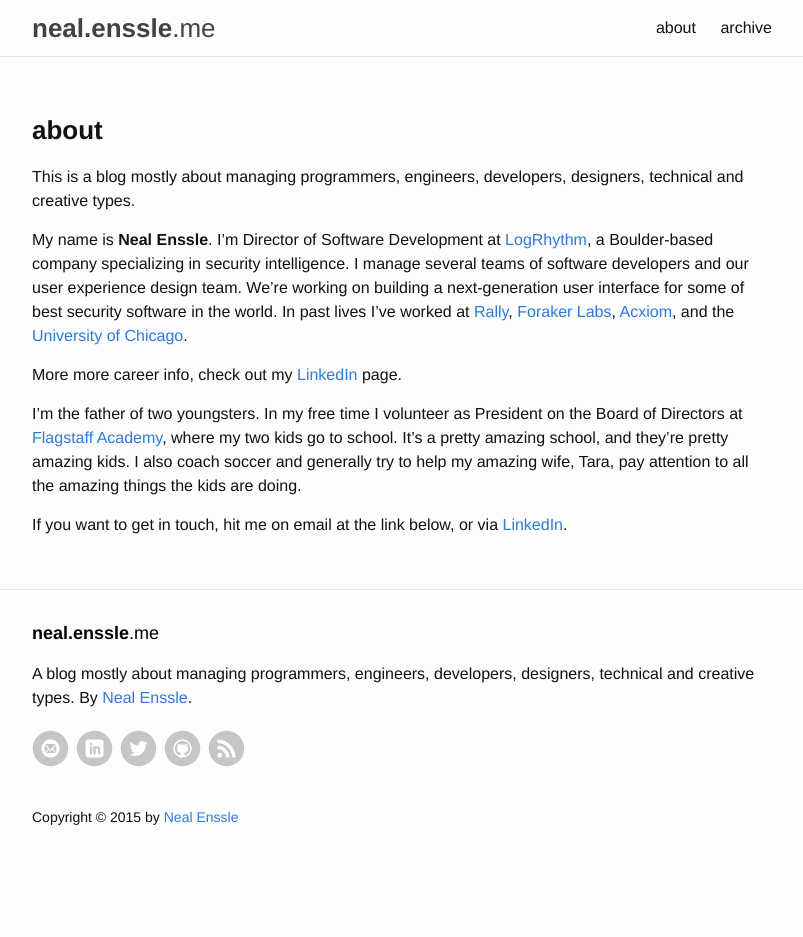
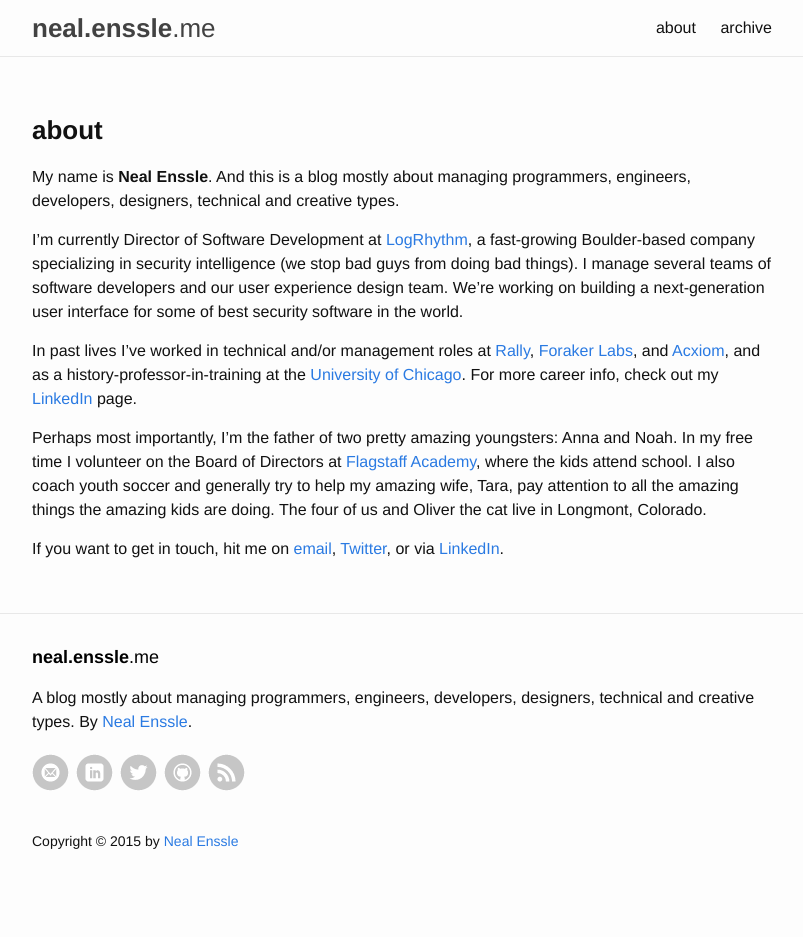
Before and after one commit to nealenssle/nealenssle.github.io, a Jekyll site: the page built from about.md, in a window 1280 px wide. Shown: the whole page, without its empty margins (238-1041 px from the left). Built offline with Jekyll 4.4.1, drawn with Linux system fonts in a browser that asks for light colours; before the commit the page ends 913 px from its top, so only the background shows below that.

Commit message:
Updating the About page.

```diff
--- a/_includes/footer.html
+++ b/_includes/footer.html
@@ -8,7 +8,7 @@
 
     <ul class="social-media-list">
       <li>
-        <a href='mail&#116;&#111;&#58;%&#54;5&#110;ssl&#101;+&#37;77eb&#64;&#103;%6Dail&#46;c%&#54;Fm'><img src="{{ site.image_path }}/icons/mail.png" alt="Mail" border="0" /></a>
+        <a href="mail&#116;&#111;&#58;%&#54;5&#110;ssl&#101;+&#37;77eb&#64;&#103;%6Dail&#46;c%&#54;Fm"><img src="{{ site.image_path }}/icons/mail.png" alt="Mail" border="0" /></a>
       </li>
       <li>
         <a href="https://www.linkedin.com/in/nealenssle"><img src="{{ site.image_path }}/icons/linkedin.png" alt="LinkedIn" border="0" /></a>
--- a/_sass/_layout.scss
+++ b/_sass/_layout.scss
@@ -237,6 +237,7 @@ a.post-link {
 
     h2 {
         font-size: 20px;
+        color: $grey-color-dark;
 
         @include media-query($on-laptop) {
             font-size: 20px;
@@ -244,18 +245,18 @@ a.post-link {
     }
 
     h3 {
-        font-size: 18px;
+        font-size: 16px;
 
         @include media-query($on-laptop) {
-            font-size: 18px;
+            font-size: 16px;
         }
     }
 
     h4 {
-        font-size: 14px;
+        font-size: 12px;
 
         @include media-query($on-laptop) {
-            font-size: 14px;
+            font-size: 12px;
         }
     }
 }
--- a/about.md
+++ b/about.md
@@ -4,12 +4,12 @@ title: about
 permalink: /about/
 ---
 
-This is a blog mostly about managing programmers, engineers, developers, designers, technical and creative types.
+My name is **Neal Enssle**. And this is a blog mostly about managing programmers, engineers, developers, designers, technical and creative types.
 
-My name is **Neal Enssle**. I'm Director of Software Development at [LogRhythm](http://www.logrhythm.com), a Boulder-based company specializing in security intelligence. I manage several teams of software developers and our user experience design team. We're working on building a next-generation user interface for some of best security software in the world. In past lives I've worked at [Rally](http://rally.com), [Foraker Labs](http://www.foraker.com), [Acxiom](http://acxiom.com), and the [University of Chicago](http://uchicago.edu).
+I'm currently Director of Software Development at [LogRhythm](http://www.logrhythm.com), a fast-growing Boulder-based company specializing in security intelligence (we stop bad guys from doing bad things). I manage several teams of software developers and our user experience design team. We're working on building a next-generation user interface for some of best security software in the world.
 
-More more career info, check out my [LinkedIn](https://www.linkedin.com/in/nealenssle) page.
+In past lives I've worked in technical and/or management roles at [Rally](http://rally.com), [Foraker Labs](http://www.foraker.com), and [Acxiom](http://acxiom.com), and as a history-professor-in-training at the [University of Chicago](http://uchicago.edu). For more career info, check out my [LinkedIn](https://www.linkedin.com/in/nealenssle) page.
 
-I'm the father of two youngsters. In my free time I volunteer as President on the Board of Directors at [Flagstaff Academy](http://flagstaffacademy.org), where my two kids go to school. It's a pretty amazing school, and they're pretty amazing kids. I also coach soccer and generally try to help my amazing wife, Tara, pay attention to all the amazing things the kids are doing.
+Perhaps most importantly, I'm the father of two pretty amazing youngsters: Anna and Noah. In my free time I volunteer on the Board of Directors at [Flagstaff Academy](http://flagstaffacademy.org), where the kids attend school. I also coach youth soccer and generally try to help my amazing wife, Tara, pay attention to all the amazing things the amazing kids are doing. The four of us and Oliver the cat live in Longmont, Colorado.
 
-If you want to get in touch, hit me on email at the link below, or via [LinkedIn](https://www.linkedin.com/in/nealenssle).
+If you want to get in touch, hit me on [email](mail&#116;&#111;&#58;%&#54;5&#110;ssl&#101;+&#37;77eb&#64;&#103;%6Dail&#46;c%&#54;Fm), [Twitter](http://twitter.com/nealenssle), or via [LinkedIn](https://www.linkedin.com/in/nealenssle).
```
